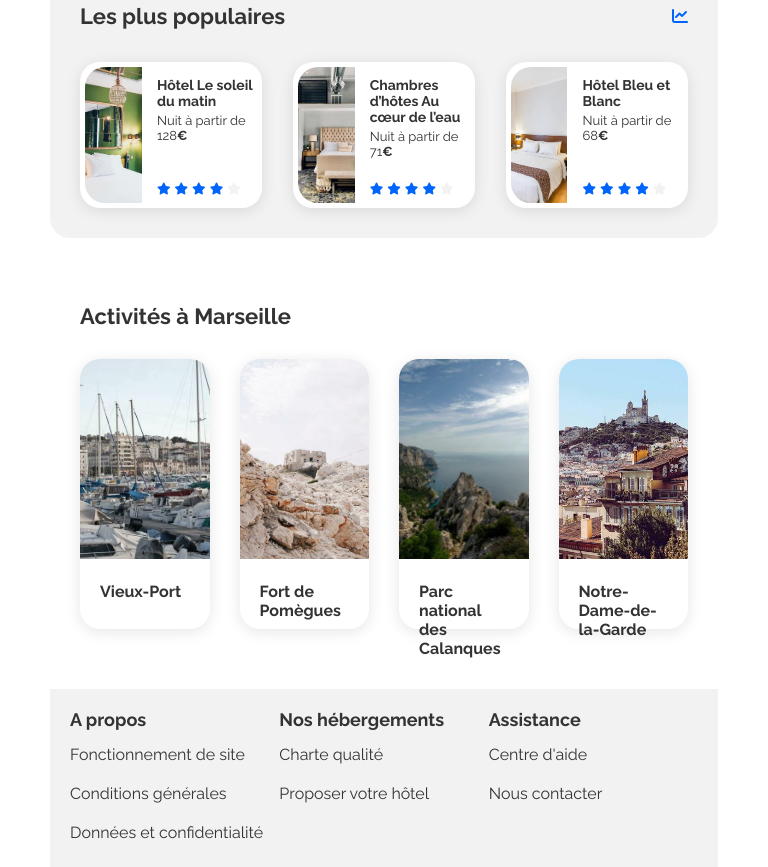
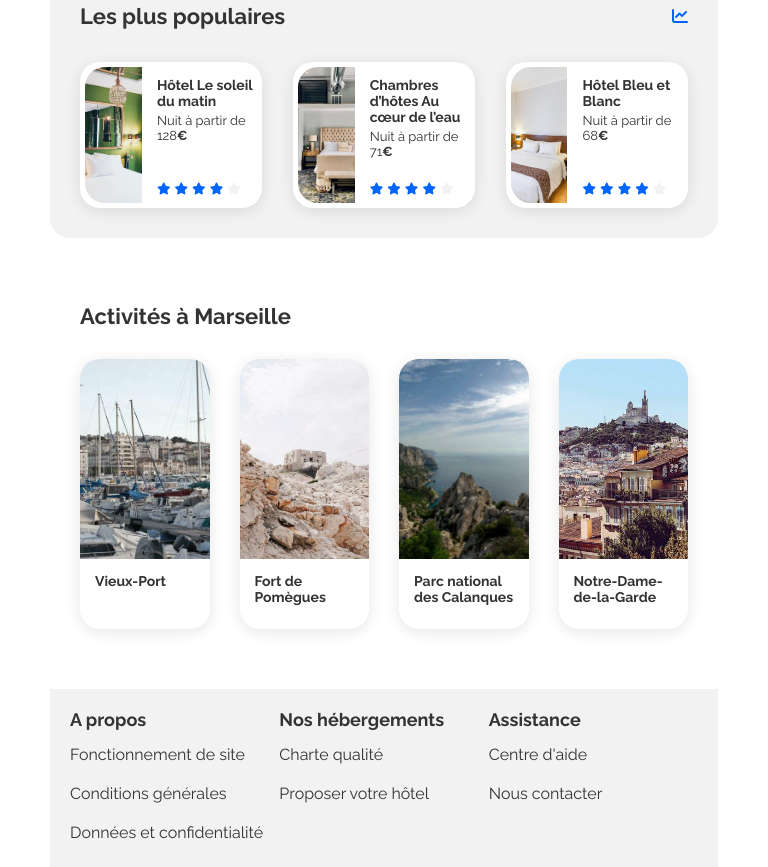
Before and after one commit to adelbonn/booki2, a plain HTML site: page index.html in a window 768 px wide. Shown: the part 1179-2046 px from the top of the page. Drawn offline with Linux system fonts and the light colour scheme.

Commit message:
ajustmt activity

```diff
--- a/css/styles-tablette.css
+++ b/css/styles-tablette.css
@@ -117,8 +117,8 @@
   }
 }
 
-@media screen and (min-width: 768px) and (max-width: 852px) {
-  .card-activity h4 {
+@media screen and (min-width: 768px) and (max-width: 868px) {
+  .card-activity figcaption {
     font-size: var(--font-size-xsmall);
     padding: 10px 15px;
     text-align: left;
@@ -128,8 +128,9 @@
 @media screen and (min-width: 1025px) and (max-width: 1164px) {
   .accommodations-cards .card-title {
     font-size: var(--font-size-xsmall);
-    line-height: 17px;
+    line-height: 15px;
     margin-bottom: 5px;
+    margin-top: 5px;
   }
 
   .accommodations-cards .card-subtitle {
--- a/css/styles.css
+++ b/css/styles.css
@@ -464,10 +464,10 @@ input[type="search"] {
 .card-activity figcaption {
   font-size: var(--font-size-small);
   width: 100%;
-  padding: 19px 20px;
+  padding: 15px 20px;
   text-align: left;
-  flex-shrink: 0;
 }
+
 
 /* *****footer***** */
 
```
